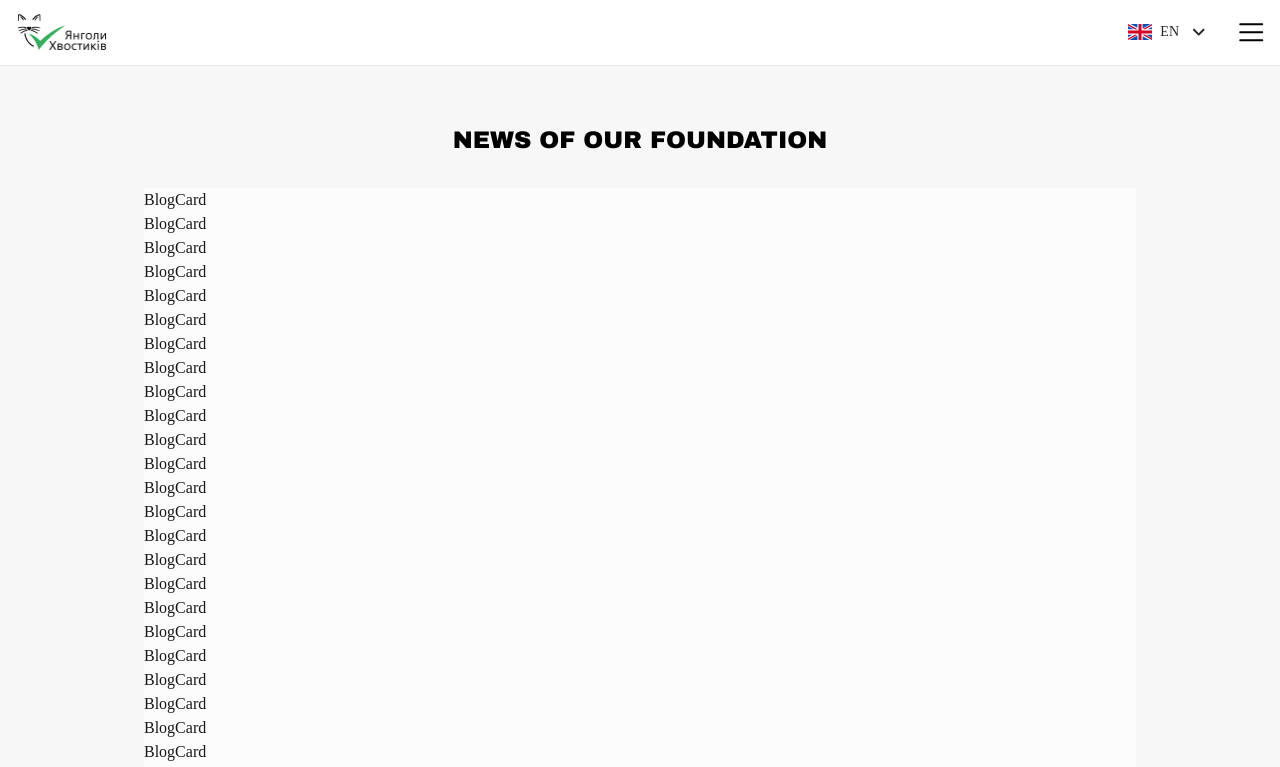
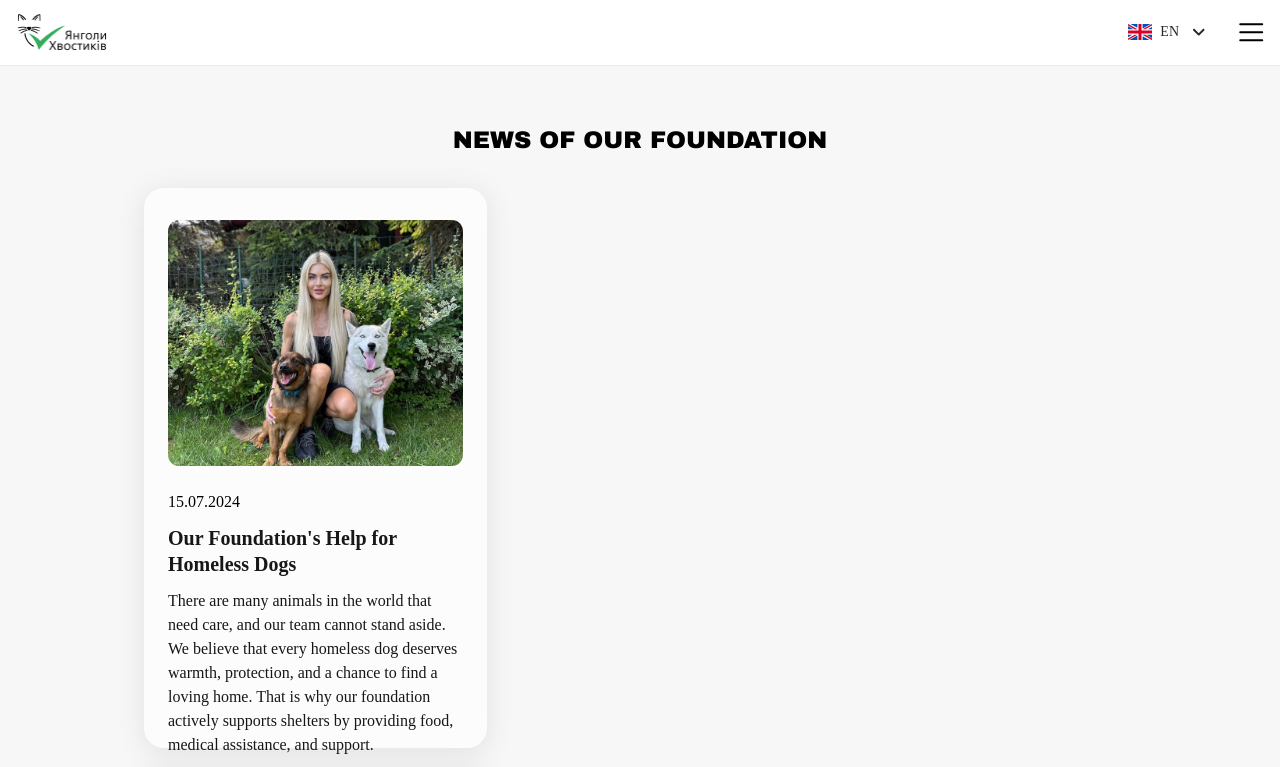
Before and after one commit to cyanidium-dev/yangoly-hvostikiv, a Next.js app: page /en/blog in a window 1280 px wide. Shown: the top 767 px of the page. Built offline with nearby package versions, Linux system fonts and the light colour scheme.

Commit message:
added basic blog card markup

```diff
--- a/src/app/[locale]/blog/constants.ts
+++ b/src/app/[locale]/blog/constants.ts
@@ -65,12 +65,12 @@ const news = {
   ],
 };
 
-const newsListUk = Array.from({ length: 100 }, (_, i) => ({
+const newsListUk = Array.from({ length: 20 }, (_, i) => ({
   ...news.uk[i % news.uk.length],
   id: `article-${i + 1}`,
 }));
 
-const newsListEn = Array.from({ length: 100 }, (_, i) => ({
+const newsListEn = Array.from({ length: 20 }, (_, i) => ({
   ...news.en[i % news.en.length],
   id: `article-${i + 1}`,
 }));
--- a/src/modules/Blog/BlogCard.tsx
+++ b/src/modules/Blog/BlogCard.tsx
@@ -1,8 +1,24 @@
 import { IBlogCardProps } from "@/shared/types";
+import Image from "next/image";
 import React from "react";
 
 export default function BlogCard({ blogItem }: IBlogCardProps) {
   const { mainPhoto, date, title, description } = blogItem;
 
-  return <li className="bg-[#FCFCFC]">BlogCard</li>;
+  return (
+    <li className="max-w-[343px] h-[560px] pt-8 pb-5 px-6 bg-[#FCFCFC] rounded-[20px] shadow-blogCard">
+      <Image
+        src={mainPhoto}
+        alt={title}
+        width={756}
+        height={1008}
+        className="w-full h-[246px] mb-[26px] object-cover object-center rounded-[11.25px]"
+      />
+      <p className="mb-3 text-[16px] font-medium leading-[20.8px] text-black">
+        {date}
+      </p>
+      <h2 className="mb-3 text-[20px] font-semibold leading-[26px]">{title}</h2>
+      <p className="">{description}</p>
+    </li>
+  );
 }
--- a/src/modules/Blog/BlogList.tsx
+++ b/src/modules/Blog/BlogList.tsx
@@ -6,7 +6,7 @@ import { IBlogListProps } from "@/shared/types";
 
 export default function BlogList({ lang }: IBlogListProps) {
   return (
-    <ul>
+    <ul className="flex flex-col gap-5 xl:gap-x-5 xl:gap-y-8">
       {newsList[lang].map((blogItem) => (
         <BlogCard key={blogItem.id} blogItem={blogItem} />
       ))}
--- a/tailwind.config.ts
+++ b/tailwind.config.ts
@@ -67,6 +67,9 @@ const config: Config = {
           "100%": { transform: "translateX(0%)" },
         },
       },
+      boxShadow: {
+        blogCard: "0px 4px 24px 3px rgba(104, 104, 104, 0.12)"
+      }
     },
   },
   // eslint-disable-next-line @typescript-eslint/no-require-imports
```
